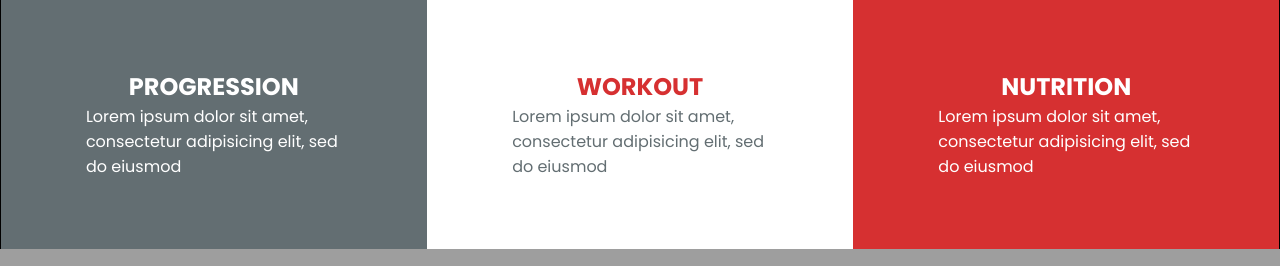
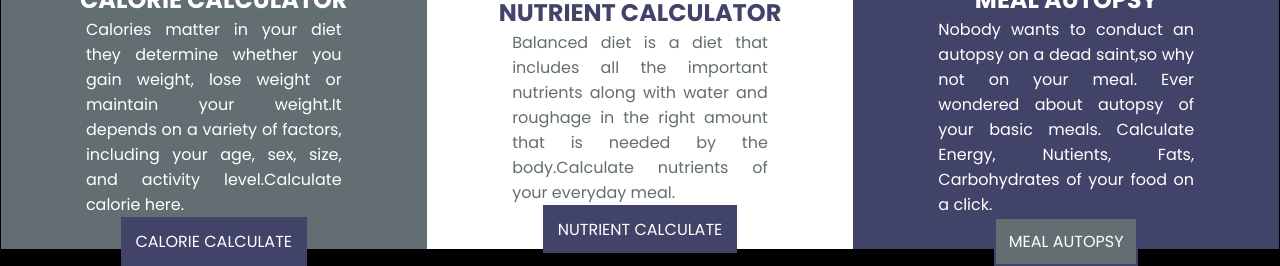
Before and after one commit to aarti-on-github/BeFit, a PHP site: page / in a window 1280 px wide. Shown: the part 681-947 px from the top of the page. Run offline with PHP 8.4, Linux system fonts and the light colour scheme; some libraries are stand-ins or nearby versions.

Commit message:
landing page

```diff
--- a/Simple Calorie Calculator App using JavaScript/index.html
+++ b/Simple Calorie Calculator App using JavaScript/index.html
@@ -24,7 +24,7 @@
       <div class="row">
         <div class="col-lg-6 mx-auto">
           <div class="card card-body text-center mt-5">
-            <h1 class="heading display-5 pb-3">Calorie Calculator App</h1>
+            <h1 class="heading display-5 pb-3">Calorie Calculator</h1>
             <form id="calorie-form">
 
               <div class="form-group row">
--- a/gym/index.html
+++ b/gym/index.html
@@ -9,37 +9,48 @@
 <body>
 	<header>
 		<nav>
-			<h2 class="logo"></h2>
+			<h2 class="logo">
+				<img class="logo1" src= "BEFITLOGO.jpeg">
+			</h2>
 			<ul>
 				<a href="#"><li>Home</li></a>
-				<a href="#"><li>Shop</li></a>
+				<a href="#"><li>Login</li></a>
 				<a href="#"><li>About</li></a>
 				<a href="#"><li>Contact</li></a>
-				<a href="#"><li>FAQ</li></a>
+				<a href="#"><li>Calculator</li></a>
 			</ul>
 		</nav>
 		<div class="banner">
 			<div class="intro">
-				<h2>Be Strong Fitness</h2>
-				<p>Lorem ipsum dolor sit amet, consectetur adipisicing elit, sed do eiusmod.</p>
-				<button class="btn">Contact Now</button>
+				<h2>Keep calm & Be FIT</h2>
+				<p>Online platform to keep track of your Calories and maintain your help</p>
+				<button class="btn"><span>SIGN IN</span></button>
 			</div>
 		</div>
 	</header>
 	<div class="row">
 		<div class="card" style="color: white;background: var(--secondary-color);">
-			<h2>Progression</h2>
-			<p>Lorem ipsum dolor sit amet, consectetur adipisicing elit, sed do eiusmod</p>
+			<h2>Calorie Calculator</h2>
+			<p class="justify">Calories matter in your diet they determine whether you gain weight, lose weight or
+				maintain your weight.It depends
+				on a variety of factors,
+				 including your age, sex, size, and activity level.Calculate calorie here.</p>
+				 <button class="btn"><span>Calorie Calculate</span></button>
 
 		</div>
 		<div class="card" style="background: white;">
-			<h2 style="color: var(--primary-color);">Workout</h2>
-			<p style="color: var(--secondary-color);">Lorem ipsum dolor sit amet, consectetur adipisicing elit, sed do eiusmod</p>
+			<h2 style="color: var(--primary-color);">Nutrient Calculator</h2>
+			<p style="color: var(--secondary-color);" class="justify">Balanced diet is a diet that includes all the important nutrients along with water and roughage
+				 in the right amount that is needed by the body.Calculate nutrients of your everyday meal.</p>
+				 <button class="btn"><span>Nutrient Calculate</span></button>
+
 
 		</div>
 		<div class="card" style="color: white;background: var(--primary-color);">
-			<h2>Nutrition</h2>
-			<p>Lorem ipsum dolor sit amet, consectetur adipisicing elit, sed do eiusmod</p>
+			<h2>Meal Autopsy</h2>
+			<p class="justify">Nobody wants to conduct an autopsy on a dead saint,so why not on your meal. Ever wondered about autopsy
+				of your basic meals. Calculate Energy, Nutients, Fats, Carbohydrates of your food on a click.</p>
+			<button class="btn bt"><span>Meal Autopsy</span></button>
 
 		</div>
 	</div>
--- a/gym/style.css
+++ b/gym/style.css
@@ -1,6 +1,6 @@
 @import url('https://fonts.googleapis.com/css2?family=Poppins:wght@400;700&display=swap');
 :root{
-	--primary-color: #d63031;
+	--primary-color: #424369;
 	--secondary-color: #636e72;
 	--font: 'Poppins', sans-serif;
 }
@@ -49,9 +49,19 @@
 	width: 15%;
 	font-weight: 700;
 	background: var(--primary-color);
+
 }
-
-.logo::before{
+.logo1{
+	height: min-content;
+	padding-left: 40px;
+}
+.bt{
+	background-color: #636e72;
+}
+.justify{
+	text-align: justify;
+}
+/* .logo::before{
 	content: "GYM";
 	color: white;
 }
@@ -59,7 +69,7 @@
 	content: "Today";
 	color: black;
 }
-
+*/
 ul{
 	display: flex;
 	align-items: center;
```
Also changed, not shown: gym/BEFITLOGO.jpeg (added), gym/befit.jpg (added).
